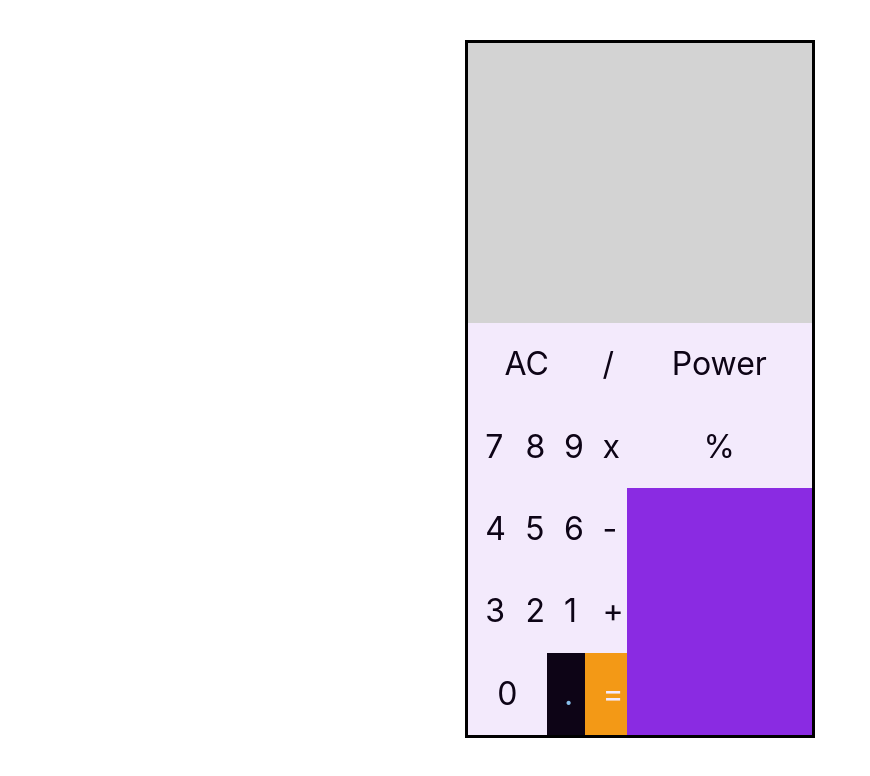
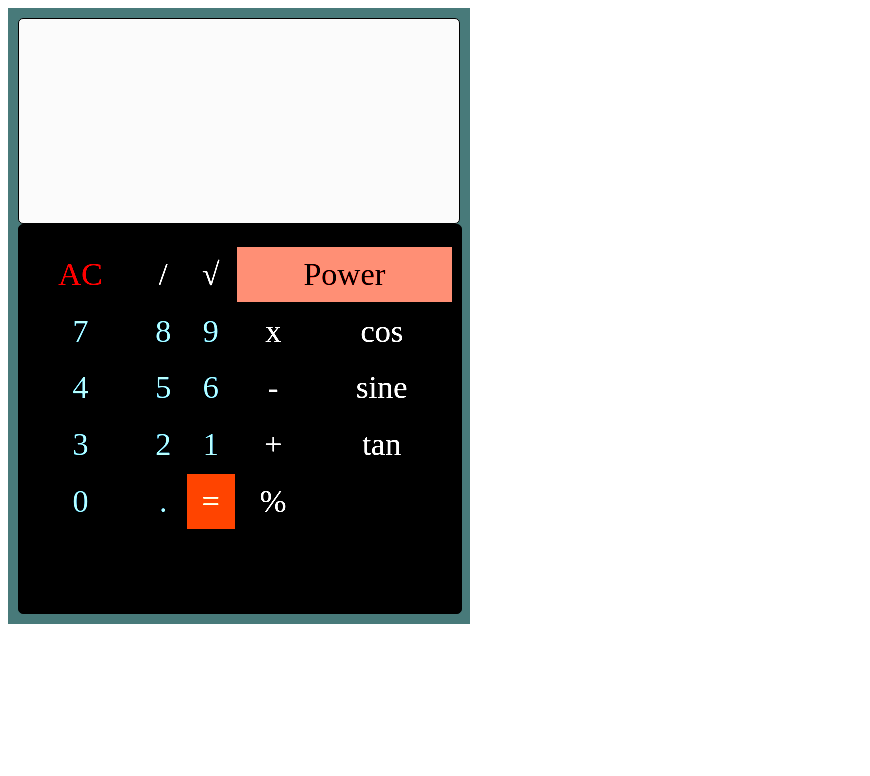
Before and after one commit to Adedayo-A/Calculator-in-Angular, an Angular app in the folder Calculator/calculator/: page / in a window 1280 px wide. Shown: the top 776 px of the page, without its empty margins (0-870 px from the left). Built offline with nearby package versions, Linux system fonts and the light colour scheme.

Commit message:
fix logics add new features and design

```diff
--- a/Calculator/calculator/angular.json
+++ b/Calculator/calculator/angular.json
@@ -24,8 +24,7 @@
               "src/assets"
             ],
             "styles": [
-              "src/styles.css",
-              "node_modules/bootstrap/dist/css/bootstrap.min.css"
+              "src/styles.css"
             ],
             "scripts": []
           },
--- a/Calculator/calculator/src/app/app.component.css
+++ b/Calculator/calculator/src/app/app.component.css
@@ -1,39 +1,85 @@
-.container-custom {
-    background: orange;
-    margin-top: 5vh;
-    border: 3px solid black;
-    width: 100%;
+.container {
+    max-width: 1440px;
+    width: 35%;
+    padding: 10px;
+    display: flex;
+    flex-direction: column;
+    background: darkslategray;
+    filter: brightness(154%);
+}
+
+.msg-class {
+    font-size: 2rem;
+}
+
+.bigfont {
+    font-size: 4rem;
 }
 
 .display-screen {
-    background: lightgrey;
-    height: 35vh;
-    padding: 5% !important;
-    font-size: 4rem;
+    background:grey;
+    filter: brightness(127%);
+    color: black;
+    height: 10rem;
+    padding: 5%;
     text-align: right;
     font-family: Courier, monospace;
     overflow: auto;
+    border: 1px solid;
+    border-radius: 5px;
 }
 
 .punch-keys-sect {
-    height: 67%;
-    background-color: blueviolet;
+    width: 100%;
+    background-color: black;
+    filter: contrast(127%);
+    height: 23rem;
+    padding-top: 20px;
+    border: 1px solid;
+    border-radius: 5px;
+}
+
+.table-of-data {
+    width: 100%;
+    padding-bottom: 30px;
+}
+
+.rows-data {
+    padding: 30px;
 }
 
 .key {
-    margin: 0;
-    height: 20%;
-    background: white;
-    color: black;
-    padding: 5%;
+    padding: 2%;
     font-size: 2rem;
     text-align: center;
     cursor: pointer;
     opacity: 0.9;
 }
 
-.keys:hover {
+/* .key:hover {
     opacity: 1;
+} */
+
+.numkey {
+    color: skyblue;
+}
+
+
+.power{
+    background-color: #Ff6f61ff;
+}
+
+.ackey {
+    color: red;
+}
+
+.opkey {
+    color: white;
+}
+
+.equalkey {
+    color: white;
+    background-color: orangered;
 }
 
 .equal {
@@ -44,5 +90,4 @@
 
 .decimal {
     color: skyblue;
-    background-color: black;
 }
--- a/Calculator/calculator/src/app/app.component.html
+++ b/Calculator/calculator/src/app/app.component.html
@@ -1,45 +1,46 @@
 <div class="container">
-  <div class="row">
-    <div class="col-md-4"></div>
-    <div class="col-md-4">
-      <div class="container-custom">
-        <div class="display-screen">
+  <div [ngClass]="{'msg-class' : maxRange, 'bigfont' : !maxRange}" class="display-screen">
     {{ inputText }}
   </div>
   <div class="punch-keys-sect">
-          <table style="width: 100%;">
-            <tr>
-              <td class="key" colspan="3" (click)="reset()"> {{ btnClear }}</td>
-              <td class="key" colspan="1" (click)="keyPress('/')">/</td>
-              <td class="key" (click)="power()" colspan="3">Power</td>
+    <table class="table-of-data">
+      <tr class="rows-data">
+        <td class="key ackey" (click)="keyPress('AC')"> AC </td>
+        <td class="key opkey" (click)="keyPress('/')">/</td>
+        <td class="key opkey" (click)="keyPress('√')">√</td>
+        <td class="key power" colspan="2" (click)="power()">Power</td>
+        <td></td>
       </tr>
-            <tr>
-              <td class="key" (click)="keyPress('7')">7</td>
-              <td class="key" (click)="keyPress('8')">8</td>
-              <td class="key" (click)="keyPress('9')">9</td>
-              <td class="key" (click)="keyPress('x')">x</td>
-              <td class="key" (click)="keyPress('%')">%</td>
+      <tr class="rows-data">
+        <td class="key numkey" (click)="keyPress('7')">7</td>
+        <td class="key numkey" (click)="keyPress('8')">8</td>
+        <td class="key numkey" (click)="keyPress('9')">9</td>
+        <td class="key opkey" (click)="keyPress('x')"> x </td>
+        <td class="key opkey" (click)="keyPress('cos')"> cos </td>
+
       </tr>
-            <tr>
-              <td class="key" (click)="keyPress('4')">4</td>
-              <td class="key" (click)="keyPress('5')">5</td>
-              <td class="key" (click)="keyPress('6')">6</td>
-              <td class="key" (click)="keyPress('-')">-</td>
+      <tr class="rows-data">
+        <td class="key numkey" (click)="keyPress('4')">4</td>
+        <td class="key numkey" (click)="keyPress('5')">5</td>
+        <td class="key numkey" (click)="keyPress('6')">6</td>
+        <td class="key opkey" (click)="keyPress('-')">-</td>
+        <td class="key opkey" (click)="keyPress('sine')"> sine </td>
+
       </tr>
-            <tr>
-              <td class="key" (click)="keyPress('3')">3</td>
-              <td class="key" (click)="keyPress('2')">2</td>
-              <td class="key" (click)="keyPress('1')">1</td>
-              <td class="key" (click)="keyPress('+')">+</td>
+      <tr class="rows-data">
+        <td class="key numkey" (click)="keyPress('3')">3</td>
+        <td class="key numkey" (click)="keyPress('2')">2</td>
+        <td class="key numkey" (click)="keyPress('1')">1</td>
+        <td class="key opkey" (click)="keyPress('+')">+</td>
+        <td class="key opkey" (click)="keyPress('tan')"> tan </td>
+
       </tr>
-            <tr>
-              <td colspan="2" class="key" (click)="keyPress('0')">0</td>
+      <tr class="rows-data">
+        <td class="key numkey" (click)="keyPress('0')">0</td>
         <td class="key decimal" (click)="keyPress('.')">.</td>
-              <td class="key equal" (click)="getAnswer()">=</td>
+        <td class="key equalkey" (click)="getAnswer()">=</td>
+        <td class="key opkey" (click)="keyPress('%')"> % </td>
       </tr>
     </table>
   </div>
 </div>
-    </div>
-  </div>
-</div>
--- a/Calculator/calculator/src/app/app.component.ts
+++ b/Calculator/calculator/src/app/app.component.ts
@@ -1,9 +1,12 @@
-import { Component, ViewChild } from '@angular/core';
+import { Component, ViewChild, OnInit, OnDestroy, ViewEncapsulation} from '@angular/core';
+// import { DOCUMENT } from '@angular/platform-browser';
+// import { threadId } from 'worker_threads';
 
 @Component({
   selector: 'app-root',
   templateUrl: './app.component.html',
-  styleUrls: ['./app.component.css']
+  styleUrls: ['./app.component.css'],
+  encapsulation: ViewEncapsulation.None,
 })
 export class AppComponent {
   title = 'calculator';
@@ -12,8 +15,25 @@ export class AppComponent {
   arithmeticSymbol: string;
   numbers1: number;
   numbers2: number;
-  btnClear: string = 'AC';
-  disabled: boolean;
+  // btnClear: string = 'AC';
+  disabled: boolean = true;
+  arithmeticOperator: boolean = false;
+  resultGenerated: boolean = false;
+  maxRange: boolean;
+  inputNum: string;
+  signCalled: boolean;
+  sqrootNum1: any;
+  sqrRootSymbol: string;
+  sqrootNum2: number;
+  cosNum1: number;
+  cosSymbol: string;
+  cosNum2: number;
+  tanNum1: number;
+  tanSymbol: string;
+  sineSymbol: string;
+  sineNum1: number
+  sineNum2: number;
+  tanNum2: number;
 
   // ARITHMETIC OPERATIONS
   division(num1: number, num2: number, strResult: string) {
@@ -28,8 +48,11 @@ export class AppComponent {
   multiplication(num1: number, num2: number, strResult: string) {
     strResult = (num1 * num2).toString();
     console.log(strResult);
-    if (strResult.length > 9) {
-      return strResult = strResult.substr(0, 9);
+    if(strResult.length >= 10) {
+      this.maxRange = true;
+      return strResult = "Error..range exceeded";
+    } else {
+      this.maxRange = false;
     }
     return strResult;
   }
@@ -43,8 +66,11 @@ export class AppComponent {
   addition(num1: number, num2: number, strResult: string) {
     strResult = (num1 + num2).toString();
     console.log(strResult);
-    if (strResult.length > 9) {
-      strResult = "error occured";
+    if(strResult.length >= 10) {
+      this.maxRange = true;
+      return strResult = "Error..range exceeded";
+    } else {
+      this.maxRange = false;
     }
     return strResult;
   }
@@ -53,24 +79,217 @@ export class AppComponent {
     return strResult = (num1 / 100).toString();
   }
 
+  sqrRoot(num1: number, strResult: string, num2: number) {
+    strResult = (num2 * Math.sqrt(num1)).toString();
+    if(strResult.length >= 10) {
+      this.maxRange = true;
+      return strResult = "Error..range exceeded";
+    } else {
+      this.maxRange = false;
+    }
+    return strResult;
+  }
+
+  cos(num1: number, num2: number, strResult: string) {
+    strResult = (num1 * Math.cos(num2)).toString();
+    if(strResult.length >= 10) {
+      return strResult = strResult.substr(0, 9);
+    }
+    return strResult;
+  }
+
+  sine(num1: number, num2: number, strResult: string) {
+    strResult = (num1 * Math.sin(num2)).toString();
+    if(strResult.length >= 10) {
+      return strResult = strResult.substr(0, 9);
+    }
+    return strResult;
+  }
+
+  tan(num1: number, num2: number, strResult: string) {
+    strResult = (num1 * Math.tan(num2)).toString();
+    if(strResult.length >= 10) {
+      return strResult = strResult.substr(0, 9);
+    }
+    return strResult;
+  }
+
+
+
+// UTILITY FUNCTION
+startsWith() {
+  if(this.inputText[1] === '+' || this.inputText[0] === '-' || this.inputText[0] === 'x' || this.inputText[0] === '/' || this.inputText[0] === '%') {
+    console.log(this.inputText[1]);
+    return this.inputText = "";
+  }
+}
+
+resetResult() {
+  if(this.resultGenerated == true) {
+    this.inputText = '';
+  }
+}
 
 // ONCLICK OPERATIONS
   keyPress(key: string) {
-    if (key === '/' || key === 'x' || key === '-' || key === '+' || key == '%') {
+
+    console.log(this.disabled);
+    if(this.disabled === true) {
+      this.resetResult();
+      return false;
+    }
+
+    if (key === 'AC') {
+      this.arithmeticOperator = false;
+      this.resetResult();
+      return this.inputText = '0';
+    }
+    if (key === '/' || key === 'x' || key === '-' || key === '+' || key === '%') {
+      const lastInputedKey = this.inputText[this.inputText.length - 1];
+      console.log('lastInput key', lastInputedKey);
+      console.log('length is', this.inputText.length);
+
+      if(lastInputedKey === '/' || lastInputedKey === 'x' || lastInputedKey === '-' || lastInputedKey === '+' || this.inputText === '0') {
+        return
+      }
+
       this.numbers1 = parseFloat(this.inputText);
       this.arithmeticSymbol = key;
-      if (key === '%') {
-        this.inputText = this.percentage(this.numbers1, this.inputText)
+      this.signCalled = true;
+      if (key === '%' && this.inputText !== '0') {
+        console.log('Did I get here');
+        return this.inputText = this.percentage(this.numbers1, this.inputText)
       }
+      return
     }
+
+
     if(this.inputText.startsWith('0')) {
       this.inputText = '';
     }
-    this.inputText += key;
+
+    if(key === '√') {
+      console.log('did sqroot got here');
+      this.sqrootNum1 = parseFloat(this.inputText) || 1;
+      console.log('sqr root', this.sqrootNum1);
+      this.sqrRootSymbol = key;
+    }
+
+    if(key === 'cos') {
+      console.log('did cos get here');
+      this.cosNum1 = parseFloat(this.inputText) || 1;
+      console.log('cos first num', this.cosNum1);
+      this.cosSymbol = key;
+    }
+
+    if(key === 'sine') {
+      console.log('did sine get here');
+      this.sineNum1 = parseFloat(this.inputText) || 1;
+      console.log('cos first num', this.sineNum1);
+      this.sineSymbol = key;
+    }
+
+    if(key === 'tan') {
+      console.log('did cos get here');
+      this.tanNum1 = parseFloat(this.inputText) || 1;
+      console.log('tan val is ', this.tanNum1);
+      this.tanSymbol = key;
+    }
+
+    if(this.inputText.length >= 10) {
+      this.maxRange = true;
+      this.inputText = "Error..range exceeded"
+      return;
+    } else {
+      this.maxRange = false;
+    }
+
+
+    if(this.resultGenerated === true) {
+      this.inputText = '';
+      this.resultGenerated = false;
+      if (this.signCalled === true) {
+        this.inputText = '';
+        this.inputText += key;
+        this.signCalled = false;
+      } else {
+        this.inputText += key;
+      }
+    } else {
+      if (this.signCalled === true) {
+        this.inputText = '';
+        this.inputText += key;
+        this.signCalled = false;
+      } else {
+        this.inputText += key;
+      }
+    }
     console.log(this.inputText);
   }
 
-  // if(this.inputText === '0') {
+
+
+  power() {
+    if(this.inputText === '') {
+      this.disabled = false;
+      return this.inputText = "0";
+    }
+    else if (this.inputText !== '') {
+      this.disabled = true;
+      return this.inputText = '';
+    }
+  }
+
+
+  getAnswer() {
+    // this.numbers2 = parseFloat(this.inputText.split(this.arithmeticSymbol)[1]);
+    this.numbers2 = parseFloat(this.inputText);
+    this.sqrootNum2 = parseFloat(this.inputText.split(this.sqrRootSymbol)[1]);
+    this.cosNum2 = parseFloat(this.inputText.split(this.cosSymbol)[1]);
+    this.sineNum2 = parseFloat(this.inputText.split(this.sineSymbol)[1]);
+    this.tanNum2 = parseFloat(this.inputText.split(this.tanSymbol)[1]);
+
+    console.log('cos Num 2' , this.cosNum2);
+
+
+    if (this.arithmeticSymbol === '/') {
+      this.inputText = this.division(this.numbers1, this.numbers2, this.inputText);
+      this.resultGenerated = true;
+    } else if (this.arithmeticSymbol === 'x') {
+      this.inputText = this.multiplication(this.numbers1, this.numbers2, this.inputText);
+      this.resultGenerated = true;
+    } else if (this.arithmeticSymbol === '-') {
+      this.inputText = this.subtraction(this.numbers1, this.numbers2, this.inputText);
+      this.resultGenerated = true;
+    } else if (this.arithmeticSymbol === '+') {
+      this.inputText = this.addition(this.numbers1, this.numbers2, this.inputText);
+      this.resultGenerated = true;
+    } else {
+      this.inputText = "invalid operations";
+      this.resultGenerated = true;
+    }
+
+    if(this.sqrRootSymbol) {
+      this.inputText = this.sqrRoot(this.sqrootNum2, this.inputText, this.sqrootNum1)
+    }
+
+    if(this.cosSymbol) {
+      this.inputText = this.cos(this.cosNum1, this.cosNum2, this.inputText);
+    }
+
+    if(this.sineSymbol) {
+      this.inputText = this.sine(this.sineNum1, this.sineNum2, this.inputText);
+    }
+
+    if(this.tanSymbol) {
+      this.inputText = this.tan(this.tanNum1, this.tanNum2, this.inputText);
+    }
+  }
+}
+
+// UNNEEDED FUNCTIONS AFTER OPTIMIZATION
+
+// if(this.inputText === '0') {
   //   this.btnClear = "AC";
   // }
   // else {
@@ -80,37 +299,22 @@ export class AppComponent {
   //     console.log(lastKey);
 
 
-  reset() {
-    if(this.inputText !== '') {
-      this.inputText = '0';
-    }
-    else {
-      this.inputText = '';
-    }
-  }
+  // reset() {
+  //   if(this.inputText !== '') {
+  //     this.inputText = '0';
+  //   }
+  //   else {
+  //     this.inputText = '';
+  //   }
+  //   this.inputText = '0';
+  // }
 
-  power() {
-    if(this.inputText === '') {
-      return this.inputText = "0";
-    }
-    else if (this.inputText !== '') {
-      return this.inputText = '';
-    }
-  }
+        // if (this.arithmeticOperator === true || this.inputText === '0') {
+      //   return
+      // }
 
+      // this.arithmeticOperator = true;
 
-  getAnswer() {
-    this.numbers2 = parseFloat(this.inputText.split(this.arithmeticSymbol)[1]);
-    if (this.arithmeticSymbol === '/') {
-      this.inputText = this.division(this.numbers1, this.numbers2, this.inputText);
-    } else if (this.arithmeticSymbol === 'x') {
-      this.inputText = this.multiplication(this.numbers1, this.numbers2, this.inputText);
-    } else if (this.arithmeticSymbol === '-') {
-      this.inputText = this.subtraction(this.numbers1, this.numbers2, this.inputText);
-    } else if (this.arithmeticSymbol === '+') {
-      this.inputText = this.addition(this.numbers1, this.numbers2, this.inputText);
-    } else {
-      this.inputText = "invalid operations"
-    }
-  }
-}
+              // "node_modules/bootstrap/dist/css/bootstrap.min.css"
+
+    // <input type="text" maxlength="40" value="{{ inputText }}" class="display-screen">
```
Also changed, not shown: Calculator/calculator/design/calc-pix.jpg (added), Calculator/calculator/src/environments/file2.txt. Lines whose indentation alone changed are shown as unchanged.
